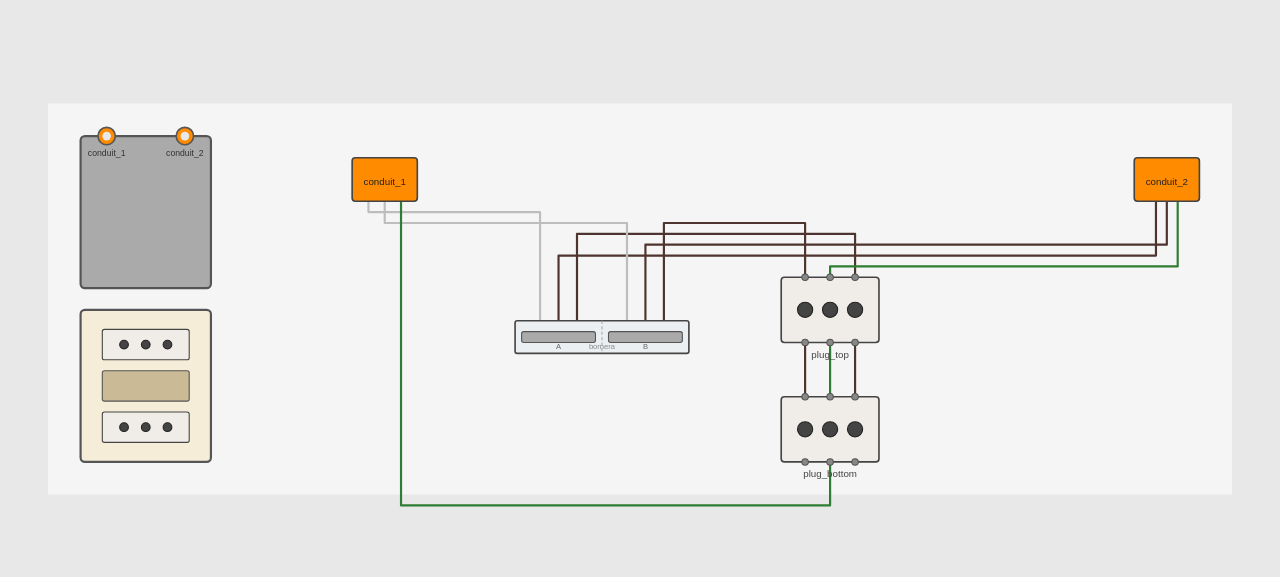
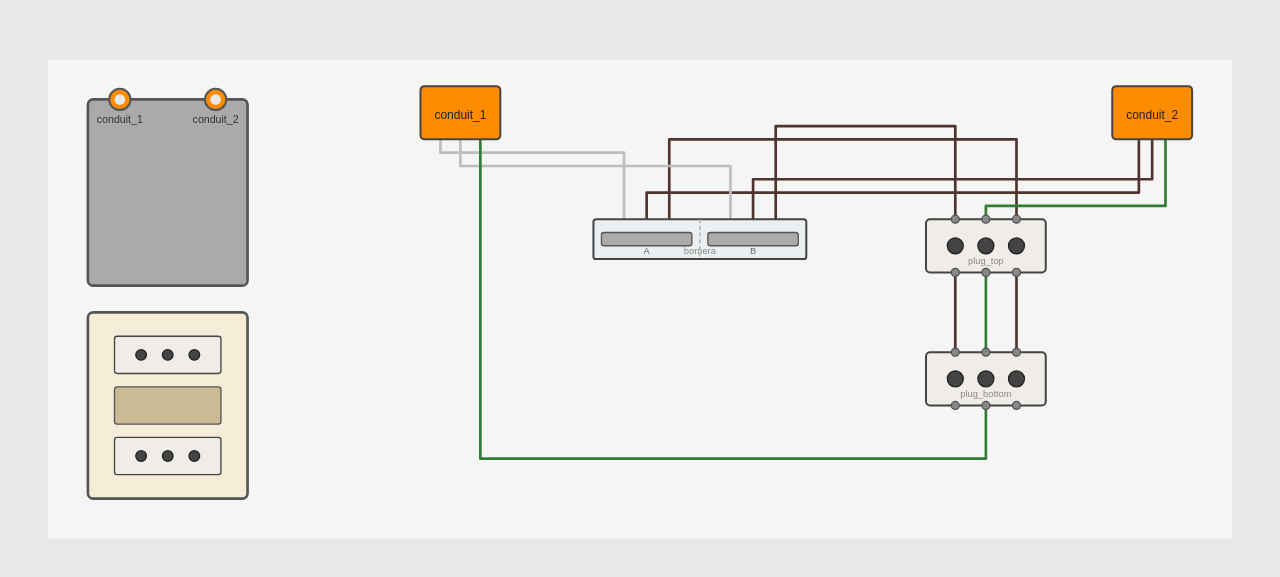
Before and after one commit to eldano/wiringml, a website: page examples/basic.html in a window 1280 px wide. Shown: the part 101-678 px from the top of the page. Drawn offline with Linux system fonts and the light colour scheme.

Commit message:
Change plug labels

```diff
--- a/examples/basic.html
+++ b/examples/basic.html
@@ -23,8 +23,8 @@
 </head>
 <body>
   <?xml version="1.0" encoding="UTF-8"?>
-<svg xmlns="http://www.w3.org/2000/svg" width="100%" height="100%" viewBox="0 0 1090 360">
-  <rect width="1090" height="360" fill="#F5F5F5"/>
+<svg xmlns="http://www.w3.org/2000/svg" width="100%" height="100%" viewBox="0 0 890 360">
+  <rect width="890" height="360" fill="#F5F5F5"/>
   <g id="casing">
     <rect x="30" y="30" width="120" height="140" fill="#AAAAAA" stroke="#555" stroke-width="2" rx="4"/>
     <circle cx="54" cy="30" r="8" fill="#FF8C00" stroke="#555" stroke-width="1.5"/>
@@ -48,61 +48,61 @@
   </g>
   <g id="wiring" transform="translate(220, 0)">
     <g id="wires">
-      <path d="M 75 90 L 75 100 L 233 100 L 233 190 L 233 200" stroke="#BDBDBD" stroke-width="2" fill="none" stroke-linecap="round" stroke-linejoin="round"/>
-      <path d="M 250 200 L 250 140 L 800 140 L 800 100 L 800 90" stroke="#4E342E" stroke-width="2" fill="none" stroke-linecap="round" stroke-linejoin="round"/>
-      <path d="M 267 200 L 267 170 L 267 120 L 523 120 L 523 150 L 523 160" stroke="#4E342E" stroke-width="2" fill="none" stroke-linecap="round" stroke-linejoin="round"/>
-      <path d="M 90 90 L 90 110 L 313 110 L 313 190 L 313 200" stroke="#BDBDBD" stroke-width="2" fill="none" stroke-linecap="round" stroke-linejoin="round"/>
-      <path d="M 330 200 L 330 130 L 810 130 L 810 70" stroke="#4E342E" stroke-width="2" fill="none" stroke-linecap="round" stroke-linejoin="round"/>
-      <path d="M 347 200 L 347 140 L 347 110 L 477 110 L 477 150 L 477 160" stroke="#4E342E" stroke-width="2" fill="none" stroke-linecap="round" stroke-linejoin="round"/>
-      <path d="M 105 90 L 105 120 L 105 370 L 500 370 L 500 340 L 500 330" stroke="#2E7D32" stroke-width="2" fill="none" stroke-linecap="round" stroke-linejoin="round"/>
-      <path d="M 500 160 L 500 150 L 820 150 L 820 110 L 820 90" stroke="#2E7D32" stroke-width="2" fill="none" stroke-linecap="round" stroke-linejoin="round"/>
-      <path d="M 523 220 L 523 270" stroke="#4E342E" stroke-width="2" fill="none" stroke-linecap="round" stroke-linejoin="round"/>
-      <path d="M 477 220 L 477 270" stroke="#4E342E" stroke-width="2" fill="none" stroke-linecap="round" stroke-linejoin="round"/>
-      <path d="M 500 220 L 500 270" stroke="#2E7D32" stroke-width="2" fill="none" stroke-linecap="round" stroke-linejoin="round"/>
+      <path d="M 75 60 L 75 70 L 213 70 L 213 110 L 213 120" stroke="#BDBDBD" stroke-width="2" fill="none" stroke-linecap="round" stroke-linejoin="round"/>
+      <path d="M 230 120 L 230 100 L 600 100 L 600 70 L 600 60" stroke="#4E342E" stroke-width="2" fill="none" stroke-linecap="round" stroke-linejoin="round"/>
+      <path d="M 247 120 L 247 90 L 247 60 L 508 60 L 508 110 L 508 120" stroke="#4E342E" stroke-width="2" fill="none" stroke-linecap="round" stroke-linejoin="round"/>
+      <path d="M 90 60 L 90 80 L 293 80 L 293 110 L 293 120" stroke="#BDBDBD" stroke-width="2" fill="none" stroke-linecap="round" stroke-linejoin="round"/>
+      <path d="M 310 120 L 310 90 L 610 90 L 610 40" stroke="#4E342E" stroke-width="2" fill="none" stroke-linecap="round" stroke-linejoin="round"/>
+      <path d="M 327 120 L 327 80 L 327 50 L 462 50 L 462 110 L 462 120" stroke="#4E342E" stroke-width="2" fill="none" stroke-linecap="round" stroke-linejoin="round"/>
+      <path d="M 105 60 L 105 90 L 105 300 L 485 300 L 485 270 L 485 260" stroke="#2E7D32" stroke-width="2" fill="none" stroke-linecap="round" stroke-linejoin="round"/>
+      <path d="M 485 120 L 485 110 L 620 110 L 620 80 L 620 60" stroke="#2E7D32" stroke-width="2" fill="none" stroke-linecap="round" stroke-linejoin="round"/>
+      <path d="M 508 160 L 508 220" stroke="#4E342E" stroke-width="2" fill="none" stroke-linecap="round" stroke-linejoin="round"/>
+      <path d="M 462 160 L 462 220" stroke="#4E342E" stroke-width="2" fill="none" stroke-linecap="round" stroke-linejoin="round"/>
+      <path d="M 485 160 L 485 220" stroke="#2E7D32" stroke-width="2" fill="none" stroke-linecap="round" stroke-linejoin="round"/>
     </g>
     <g id="components">
 <g class="component conduit">
-  <rect x="60" y="50" width="60" height="40" fill="#FF8C00" stroke="#444" stroke-width="1.5" rx="3"/>
-  <text x="90" y="75" text-anchor="middle" font-family="sans-serif" font-size="9" fill="#222">conduit_1</text>
+  <rect x="60" y="20" width="60" height="40" fill="#FF8C00" stroke="#444" stroke-width="1.5" rx="3"/>
+  <text x="90" y="45" text-anchor="middle" font-family="sans-serif" font-size="9" fill="#222">conduit_1</text>
 </g>
 <g class="component conduit">
-  <rect x="780" y="50" width="60" height="40" fill="#FF8C00" stroke="#444" stroke-width="1.5" rx="3"/>
-  <text x="810" y="75" text-anchor="middle" font-family="sans-serif" font-size="9" fill="#222">conduit_2</text>
+  <rect x="580" y="20" width="60" height="40" fill="#FF8C00" stroke="#444" stroke-width="1.5" rx="3"/>
+  <text x="610" y="45" text-anchor="middle" font-family="sans-serif" font-size="9" fill="#222">conduit_2</text>
 </g>
 <g class="component tipo_l">
-  <rect x="455" y="160" width="90" height="60" fill="#F0EDE8" stroke="#444" stroke-width="1.5" rx="3"/>
-  <circle cx="477" cy="190" r="7" fill="#444" stroke="#222" stroke-width="1"/>
-  <circle cx="500" cy="190" r="7" fill="#444" stroke="#222" stroke-width="1"/>
-  <circle cx="523" cy="190" r="7" fill="#444" stroke="#222" stroke-width="1"/>
-  <circle cx="477" cy="160"      r="3" fill="#888" stroke="#555" stroke-width="1"/>
-  <circle cx="500" cy="160"      r="3" fill="#888" stroke="#555" stroke-width="1"/>
-  <circle cx="523" cy="160"      r="3" fill="#888" stroke="#555" stroke-width="1"/>
-  <circle cx="477" cy="220" r="3" fill="#888" stroke="#555" stroke-width="1"/>
-  <circle cx="500" cy="220" r="3" fill="#888" stroke="#555" stroke-width="1"/>
-  <circle cx="523" cy="220" r="3" fill="#888" stroke="#555" stroke-width="1"/>
-  <text x="500" y="234" text-anchor="middle" font-family="sans-serif" font-size="9" fill="#444">plug_top</text>
+  <rect x="440" y="120" width="90" height="40" fill="#F0EDE8" stroke="#444" stroke-width="1.5" rx="3"/>
+  <circle cx="462" cy="140" r="6" fill="#444" stroke="#222" stroke-width="1"/>
+  <circle cx="485" cy="140" r="6" fill="#444" stroke="#222" stroke-width="1"/>
+  <circle cx="508" cy="140" r="6" fill="#444" stroke="#222" stroke-width="1"/>
+  <circle cx="462" cy="120"      r="3" fill="#888" stroke="#555" stroke-width="1"/>
+  <circle cx="485" cy="120"      r="3" fill="#888" stroke="#555" stroke-width="1"/>
+  <circle cx="508" cy="120"      r="3" fill="#888" stroke="#555" stroke-width="1"/>
+  <circle cx="462" cy="160" r="3" fill="#888" stroke="#555" stroke-width="1"/>
+  <circle cx="485" cy="160" r="3" fill="#888" stroke="#555" stroke-width="1"/>
+  <circle cx="508" cy="160" r="3" fill="#888" stroke="#555" stroke-width="1"/>
+  <text x="485" y="154" text-anchor="middle" font-family="sans-serif" font-size="7" fill="#888">plug_top</text>
 </g>
 <g class="component tipo_l">
-  <rect x="455" y="270" width="90" height="60" fill="#F0EDE8" stroke="#444" stroke-width="1.5" rx="3"/>
-  <circle cx="477" cy="300" r="7" fill="#444" stroke="#222" stroke-width="1"/>
-  <circle cx="500" cy="300" r="7" fill="#444" stroke="#222" stroke-width="1"/>
-  <circle cx="523" cy="300" r="7" fill="#444" stroke="#222" stroke-width="1"/>
-  <circle cx="477" cy="270"      r="3" fill="#888" stroke="#555" stroke-width="1"/>
-  <circle cx="500" cy="270"      r="3" fill="#888" stroke="#555" stroke-width="1"/>
-  <circle cx="523" cy="270"      r="3" fill="#888" stroke="#555" stroke-width="1"/>
-  <circle cx="477" cy="330" r="3" fill="#888" stroke="#555" stroke-width="1"/>
-  <circle cx="500" cy="330" r="3" fill="#888" stroke="#555" stroke-width="1"/>
-  <circle cx="523" cy="330" r="3" fill="#888" stroke="#555" stroke-width="1"/>
-  <text x="500" y="344" text-anchor="middle" font-family="sans-serif" font-size="9" fill="#444">plug_bottom</text>
+  <rect x="440" y="220" width="90" height="40" fill="#F0EDE8" stroke="#444" stroke-width="1.5" rx="3"/>
+  <circle cx="462" cy="240" r="6" fill="#444" stroke="#222" stroke-width="1"/>
+  <circle cx="485" cy="240" r="6" fill="#444" stroke="#222" stroke-width="1"/>
+  <circle cx="508" cy="240" r="6" fill="#444" stroke="#222" stroke-width="1"/>
+  <circle cx="462" cy="220"      r="3" fill="#888" stroke="#555" stroke-width="1"/>
+  <circle cx="485" cy="220"      r="3" fill="#888" stroke="#555" stroke-width="1"/>
+  <circle cx="508" cy="220"      r="3" fill="#888" stroke="#555" stroke-width="1"/>
+  <circle cx="462" cy="260" r="3" fill="#888" stroke="#555" stroke-width="1"/>
+  <circle cx="485" cy="260" r="3" fill="#888" stroke="#555" stroke-width="1"/>
+  <circle cx="508" cy="260" r="3" fill="#888" stroke="#555" stroke-width="1"/>
+  <text x="485" y="254" text-anchor="middle" font-family="sans-serif" font-size="7" fill="#888">plug_bottom</text>
 </g>
 <g class="component 2x3">
-  <rect x="210" y="200" width="160" height="30" fill="#ECEFF1" stroke="#444" stroke-width="1.5" rx="2"/>
-  <line x1="290" y1="200" x2="290" y2="230" stroke="#AAA" stroke-width="1" stroke-dasharray="3,2"/>
-  <rect x="216" y="210" width="68" height="10" fill="#AAA" stroke="#555" stroke-width="1" rx="2"/>
-  <rect x="296" y="210" width="68" height="10" fill="#AAA" stroke="#555" stroke-width="1" rx="2"/>
-  <text x="250" y="226" text-anchor="middle" font-family="sans-serif" font-size="7" fill="#666">A</text>
-  <text x="330" y="226" text-anchor="middle" font-family="sans-serif" font-size="7" fill="#666">B</text>
-  <text x="290" y="226" text-anchor="middle" font-family="sans-serif" font-size="7" fill="#888">bornera</text>
+  <rect x="190" y="120" width="160" height="30" fill="#ECEFF1" stroke="#444" stroke-width="1.5" rx="2"/>
+  <line x1="270" y1="120" x2="270" y2="150" stroke="#AAA" stroke-width="1" stroke-dasharray="3,2"/>
+  <rect x="196" y="130" width="68" height="10" fill="#AAA" stroke="#555" stroke-width="1" rx="2"/>
+  <rect x="276" y="130" width="68" height="10" fill="#AAA" stroke="#555" stroke-width="1" rx="2"/>
+  <text x="230" y="146" text-anchor="middle" font-family="sans-serif" font-size="7" fill="#666">A</text>
+  <text x="310" y="146" text-anchor="middle" font-family="sans-serif" font-size="7" fill="#666">B</text>
+  <text x="270" y="146" text-anchor="middle" font-family="sans-serif" font-size="7" fill="#888">bornera</text>
 </g>
     </g>
   </g>
```
Also changed, not shown: examples/basic.yaml (+19 -19 lines), src/components.js (+14 -15 lines).
